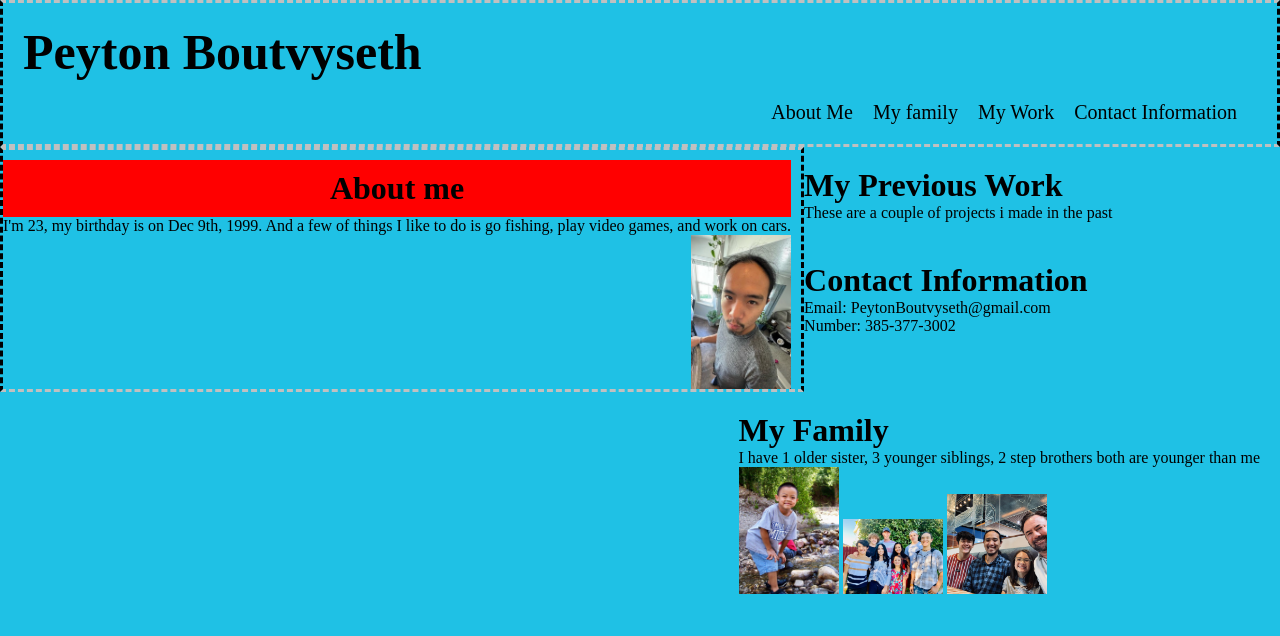
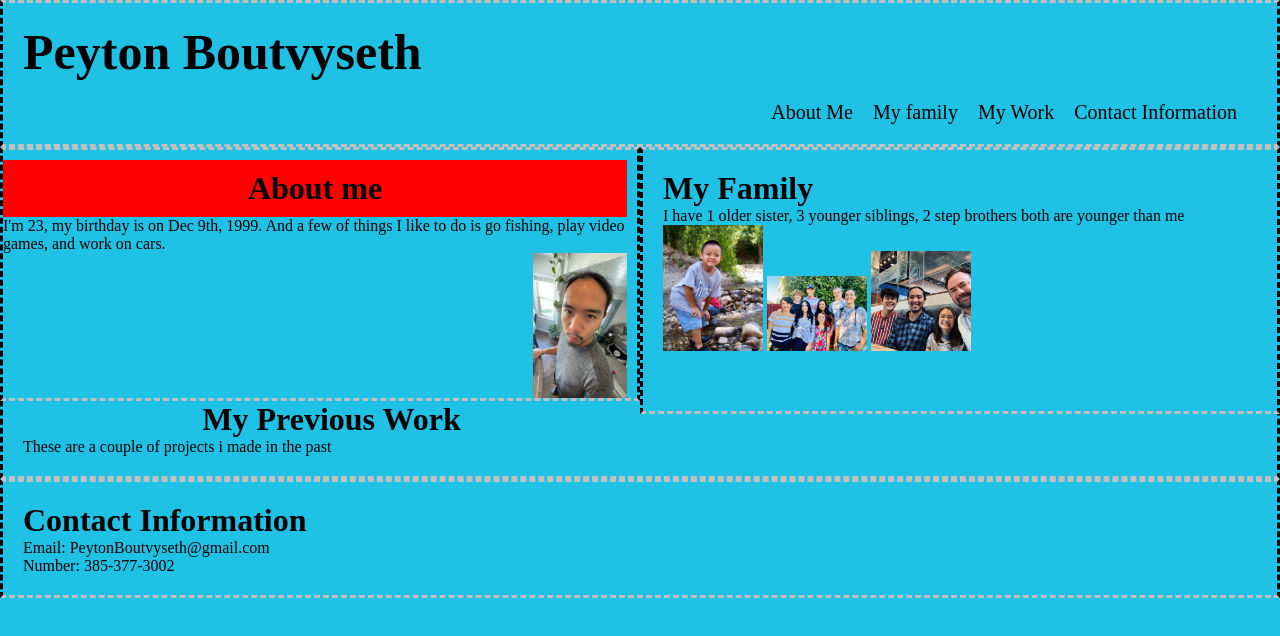
Before and after one commit to iTsPayAsian/Homework-2, a plain HTML site: page index.html in a window 1280 px wide. Drawn offline with Linux system fonts and the light colour scheme.

Commit message:
made more changes to my css files

```diff
--- a/style.css
+++ b/style.css
@@ -4,12 +4,12 @@
     margin: 0;
     background-color: #1fc1e5;
 
+
 }
 
 .header{
     padding: 20px;
     width: 100%;
-
     display: inline-block;
     border-style: dashed;
     border: 5%;
@@ -35,6 +35,7 @@
 
 .aboutMe{
     padding-top: 10px;
+    width: 50%;
     float: left;
     padding-right: 10px;
     border-style: dashed;
@@ -48,15 +49,22 @@
 }
 .aboutMe p{
     font-size: 16px;
+    text-align: left;
 }
 .aboutMe img{
-    width: 100px;
+    width: 15%;
     float: right;
+
 }
 
 .myFamily{
     padding: 20px;
+    width: 50%;
+    height: 267px;
     float: right;
+    border-style: dashed;
+    border: 5%;
+    border-color: silver black;
 }
 .myFamily img{
     width: 100px;
@@ -64,8 +72,18 @@
 
 .Work{
     padding: 20px;
+    border-style: dashed;
+    border: 5%;
+    border-color: silver black;
+}
+.Work h1{
+
+    text-align: center;
 }
 
 .CI{
     padding: 20px;
+    border-style: dashed;
+    border: 5%;
+    border-color: silver black;
 }
```
